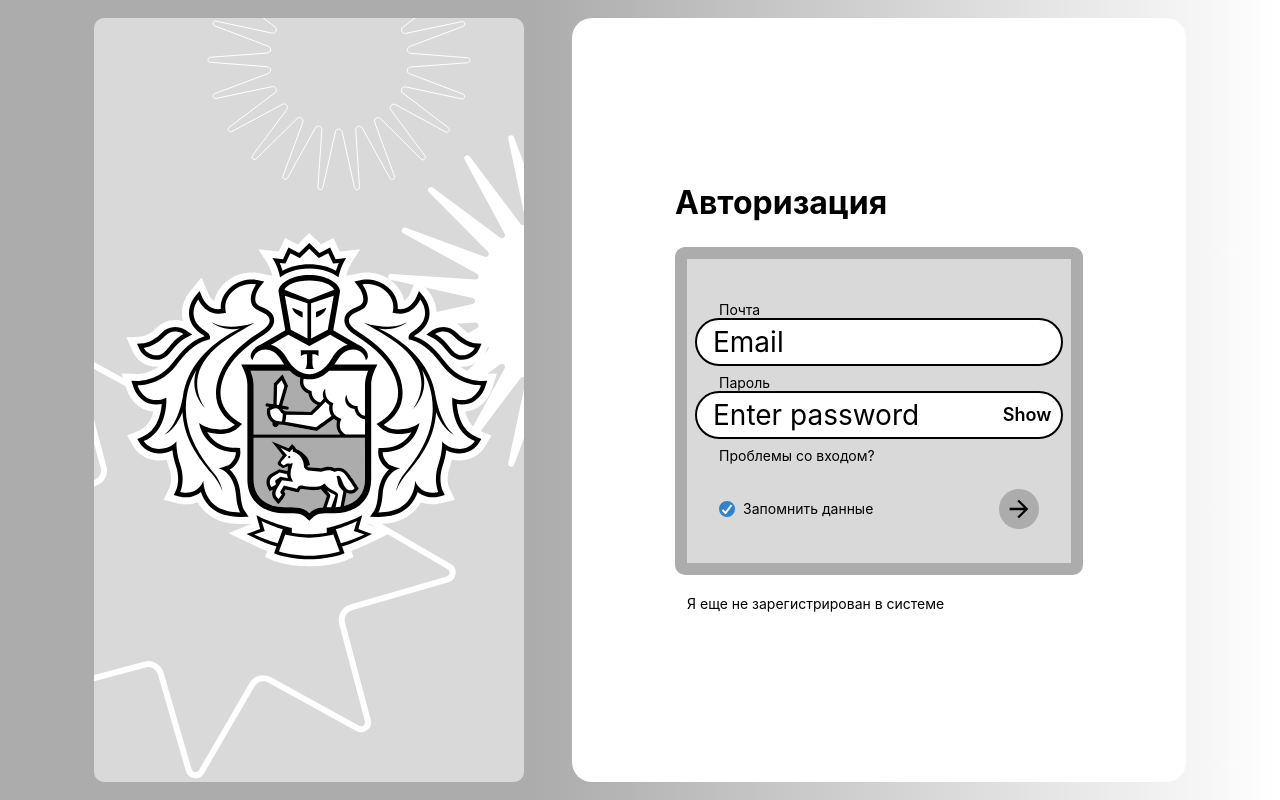
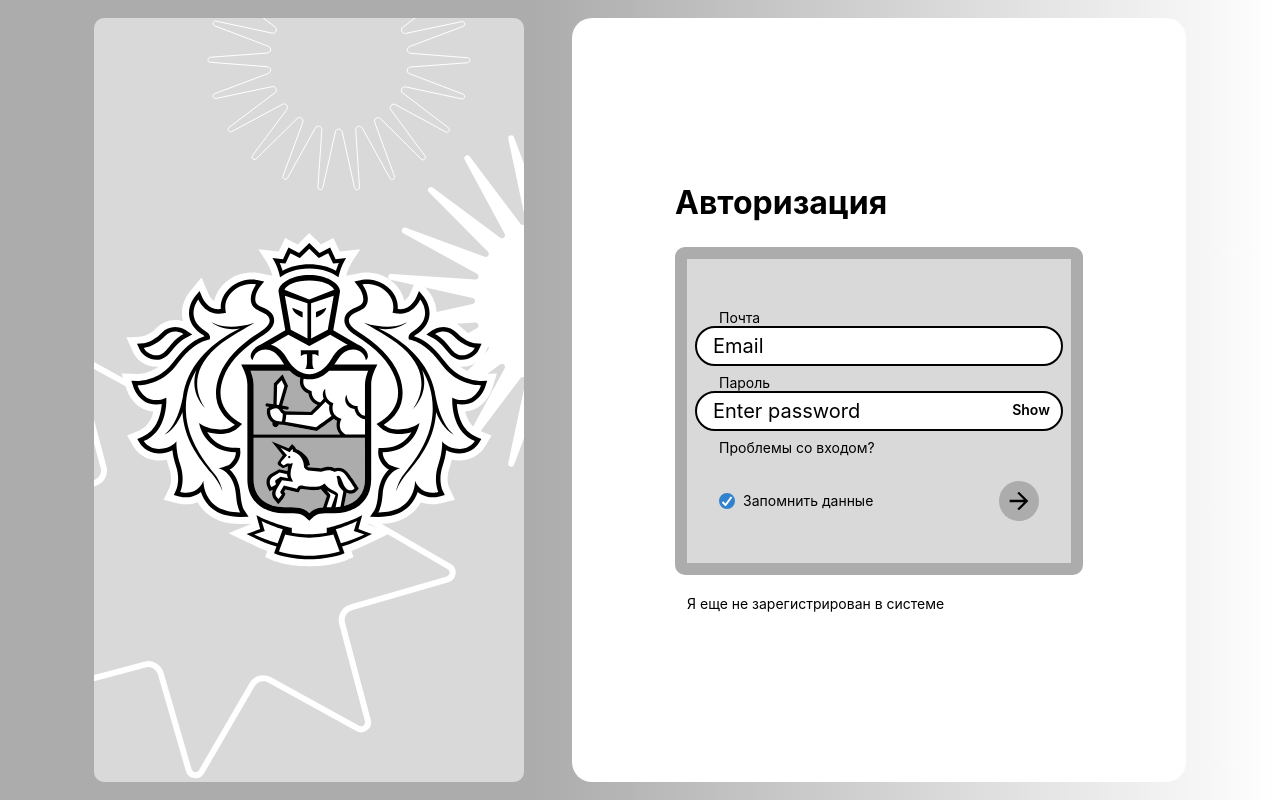
Before and after one commit to skipper-tink/skipper-frontend, a React (Create React App) app: page /Authentication in a window 1280 px wide. Built offline with nearby package versions, Linux system fonts and the light colour scheme.

Commit message:
fix styles

```diff
--- a/src/components/Authentication/AuthForm.tsx
+++ b/src/components/Authentication/AuthForm.tsx
@@ -61,7 +61,7 @@ function AuthForm() {
               borderColor="gray.400"
               variant="filled"
               background="white"
-              size="lg"
+              size="md"
               colorScheme="whiteAlpha"
               _focus={{
                 bg: 'white',
@@ -82,7 +82,7 @@ function AuthForm() {
         <FormControl isInvalid={!!errors.password}>
           <Box className={style('cardItem', 'password')}>
             <Text fontSize="xs">Пароль</Text>
-            <InputGroup size="lg">
+            <InputGroup size="sm">
               <Input
                 id="password"
                 pr="4.5rem"
@@ -91,7 +91,7 @@ function AuthForm() {
                 borderColor="gray.400"
                 variant="filled"
                 background="white"
-                size="lg"
+                size="md"
                 _focus={{
                   bg: 'white',
                 }}
@@ -103,8 +103,8 @@ function AuthForm() {
                   },
                 })}
               />
-              <InputRightElement width="4.5rem">
-                <Button h="1.75rem" size="sm" onClick={setShow.toggle}>
+              <InputRightElement width="4rem" h="2.5rem">
+                <Button size="xs" onClick={setShow.toggle}>
                   {show ? 'Hide' : 'Show'}
                 </Button>
               </InputRightElement>
@@ -130,7 +130,7 @@ function AuthForm() {
             variant="solid"
             color="black"
             aria-label="Done"
-            fontSize="28px"
+            fontSize="lg"
             bgColor="buttonColor"
             icon={isSubmitting ? <Spinner /> : <ArrowForwardIcon />}
             type="submit"
```
